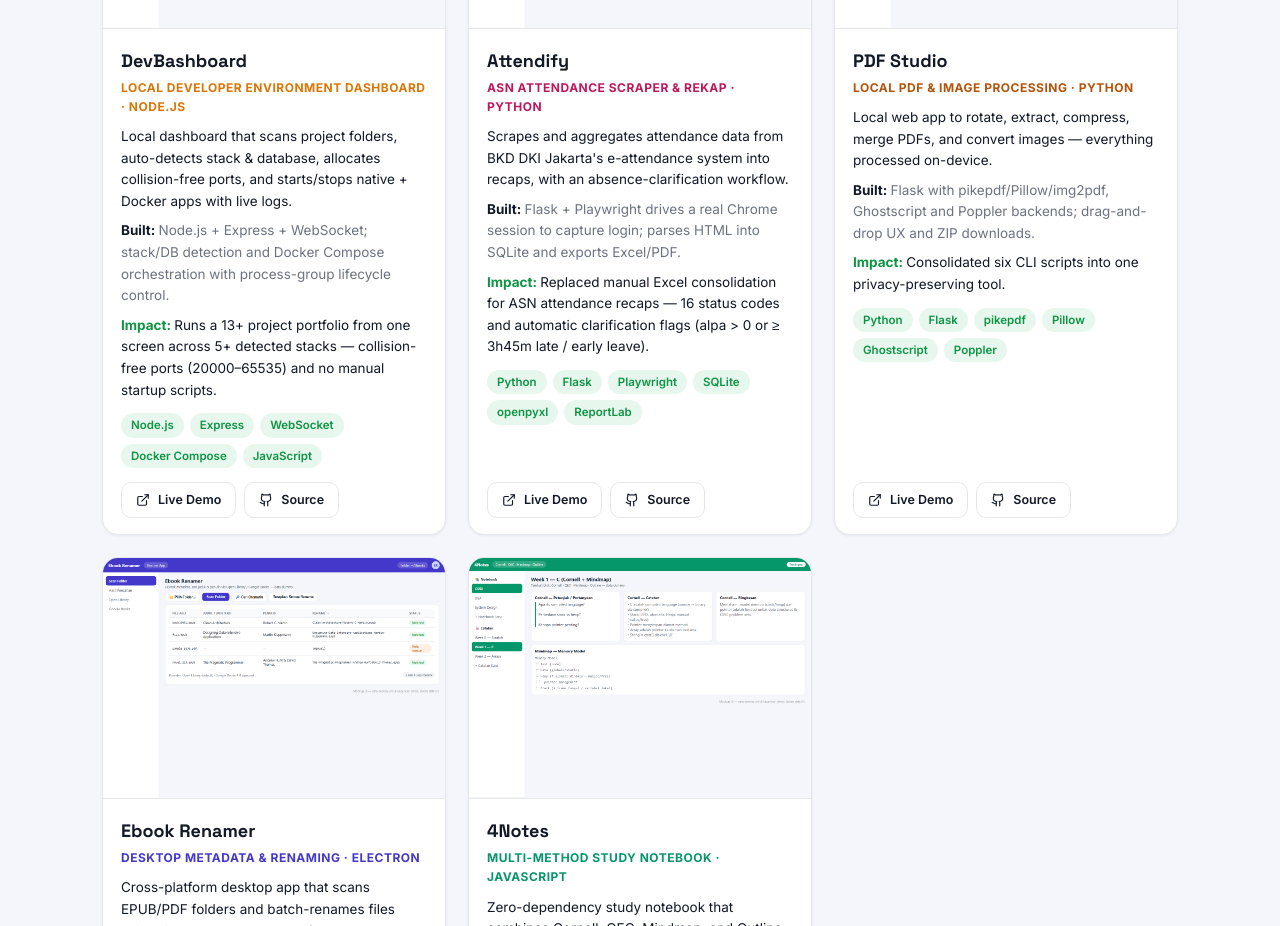
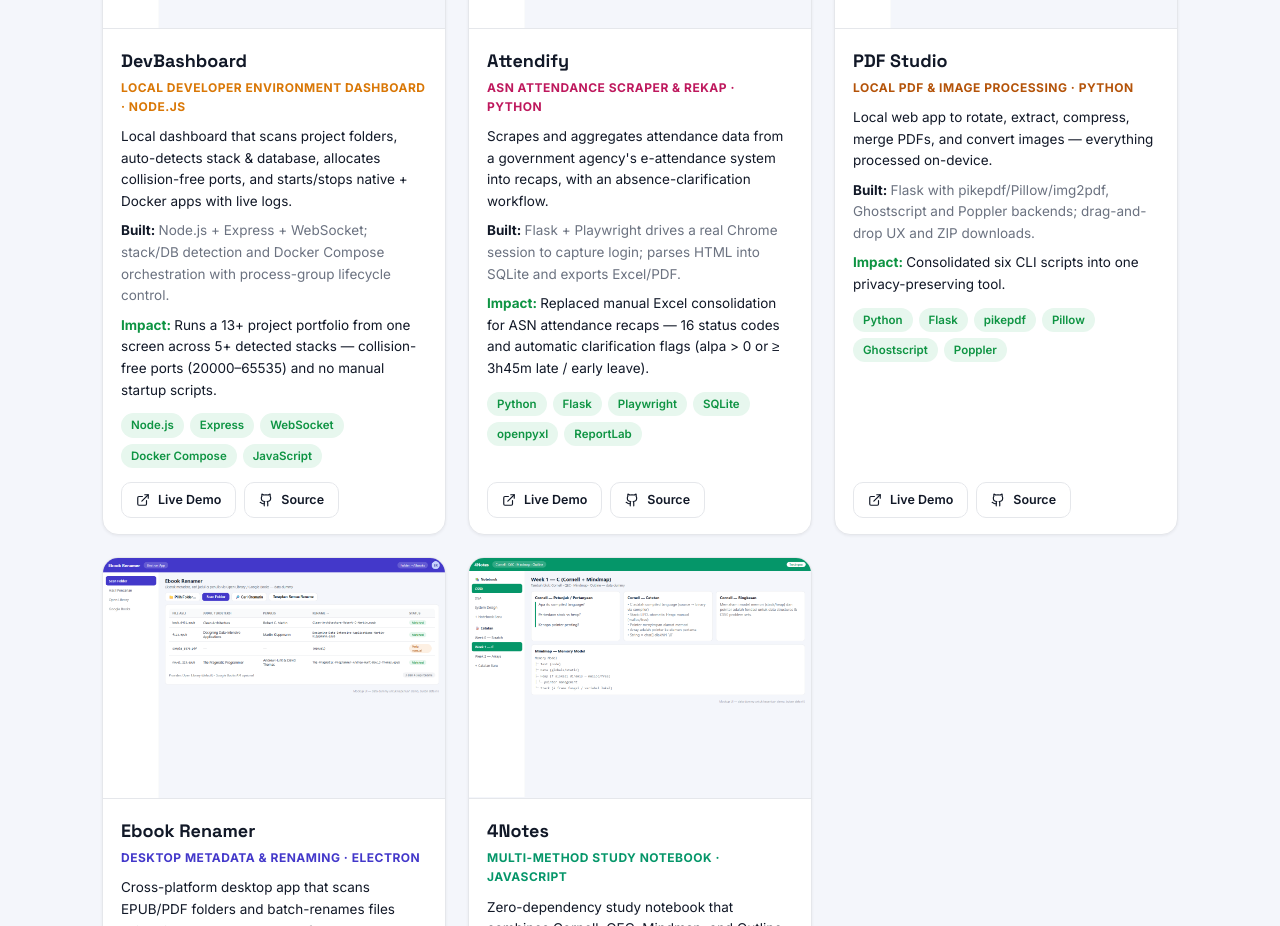
Before and after one commit to adityarahmanananda-dev/web-portfolio, a React (Vite) app: page / in a window 1280 px wide. Shown: the part 2160-3086 px from the top of the page. Built offline with nearby package versions, Linux system fonts and the light colour scheme.

Commit message:
Generalize Attendify narrative (government agency, not specific)

```diff
--- a/src/data/projects.ts
+++ b/src/data/projects.ts
@@ -78,7 +78,7 @@ export const projects: Project[] = [
     title: "Attendify",
     subtitle: "ASN Attendance Scraper & Rekap · Python",
     description:
-      "Scrapes and aggregates attendance data from BKD DKI Jakarta's e-attendance system into recaps, with an absence-clarification workflow.",
+      "Scrapes and aggregates attendance data from a government agency's e-attendance system into recaps, with an absence-clarification workflow.",
     how: "Flask + Playwright drives a real Chrome session to capture login; parses HTML into SQLite and exports Excel/PDF.",
     impact:
       "Replaced manual Excel consolidation for ASN attendance recaps — 16 status codes and automatic clarification flags (alpa > 0 or ≥ 3h45m late / early leave).",
```
Also changed, not shown: 2 other files (tests, documents, lock files or other folders).
